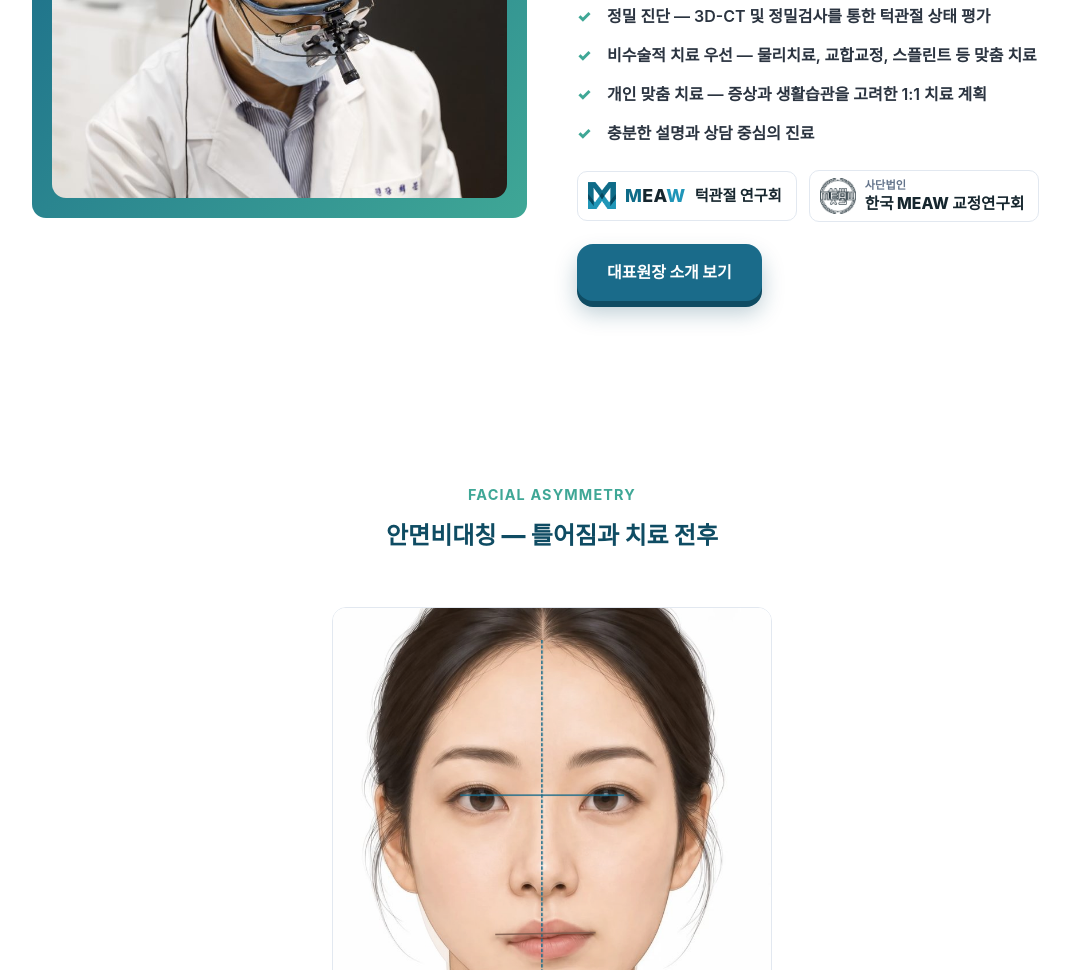
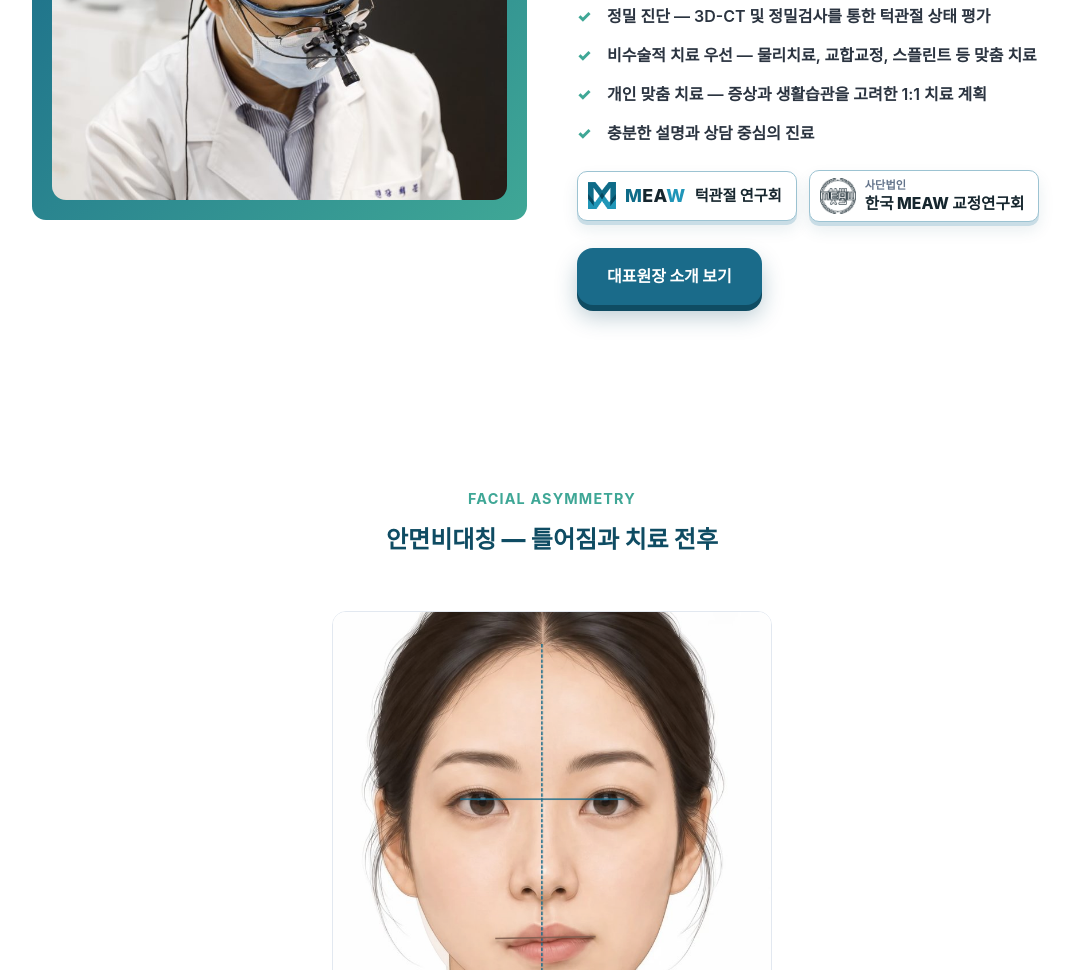
Before and after one commit to Moonho-Choi/eum_tmj_homepage, a plain HTML site: page index.html in a window 1280 px wide. Shown: the part 907-1877 px from the top of the page, without its empty margins (88-1158 px from the left). Drawn offline with Linux system fonts and the light colour scheme; a web font is replaced by a local one.

Commit message:
원장 소개: 연구회 상자 두 개에 각 연구회 홈페이지 링크와 입체 받침
- MEAW 턱관절 연구회 → https://tmjbody.com, 한국 MEAW 교정연구회 → http://meaw.com (새 창)
- 링크임을 알 수 있게 옅은 청록 테두리와 받침 그림자, 누르면 살짝 들어감
- 받침은 대표원장 소개 단추보다 옅게, 메인과 병원 소개 두 곳에 적용

Co-Authored-By: Claude Opus 5.5 <noreply@anthropic.com>

```diff
--- a/css/style.css
+++ b/css/style.css
@@ -1068,3 +1068,13 @@ body.fx #services .reveal {
 }
 .btn-3d:hover { transform: translateY(-1px); box-shadow: 0 7px 0 var(--primary-dark), 0 14px 24px rgba(15, 76, 99, 0.3); }
 .btn-3d:active { transform: translateY(5px); box-shadow: 0 1px 0 var(--primary-dark), 0 4px 10px rgba(15, 76, 99, 0.2); }
+
+/* 소속 상자 = 각 연구회 홈페이지 링크: 옅은 입체 받침 + 청록 테두리로 누르는 단추처럼
+   (대표원장 소개 단추보다 옅게 — 가장 눈에 띄는 것은 원장 단추) */
+a.meaw-lockup {
+  border: 1.5px solid #9cc3d2; margin-bottom: 4px;
+  box-shadow: 0 4px 0 #c9dde6, 0 8px 16px rgba(15, 76, 99, 0.10);
+  transition: transform 0.12s ease, box-shadow 0.12s ease, border-color 0.2s;
+}
+a.meaw-lockup:hover { border-color: var(--primary); transform: translateY(-1px); }
+a.meaw-lockup:active { transform: translateY(3px); box-shadow: 0 1px 0 #c9dde6, 0 3px 8px rgba(15, 76, 99, 0.08); }
--- a/index.html
+++ b/index.html
@@ -295,8 +295,8 @@
           <li>충분한 설명과 상담 중심의 진료</li>
         </ul>
         <div class="affil-row">
-          <span class="meaw-lockup"><img src="images/meaw-mark.png" alt="" /><b><i>M</i>EA<i class="w">W</i></b><span>턱관절 연구회</span></span>
-          <span class="meaw-lockup kmeaw-lockup"><img src="images/kmeaw-emblem.png" alt="" /><span class="kmeaw-name"><small>사단법인</small><b>한국 MEAW 교정연구회</b></span></span>
+          <a class="meaw-lockup" href="https://tmjbody.com" target="_blank" rel="noopener" aria-label="MEAW 턱관절 연구회 홈페이지 (새 창)"><img src="images/meaw-mark.png" alt="" /><b><i>M</i>EA<i class="w">W</i></b><span>턱관절 연구회</span></a>
+          <a class="meaw-lockup kmeaw-lockup" href="http://meaw.com" target="_blank" rel="noopener" aria-label="한국 MEAW 교정연구회 홈페이지 (새 창)"><img src="images/kmeaw-emblem.png" alt="" /><span class="kmeaw-name"><small>사단법인</small><b>한국 MEAW 교정연구회</b></span></a>
         </div>
         <p style="margin-top:22px;"><a href="doctor.html" class="btn btn-primary btn-3d">대표원장 소개 보기</a></p>
       </div>
```
Also changed, not shown: about.html (+2 -2 lines).
